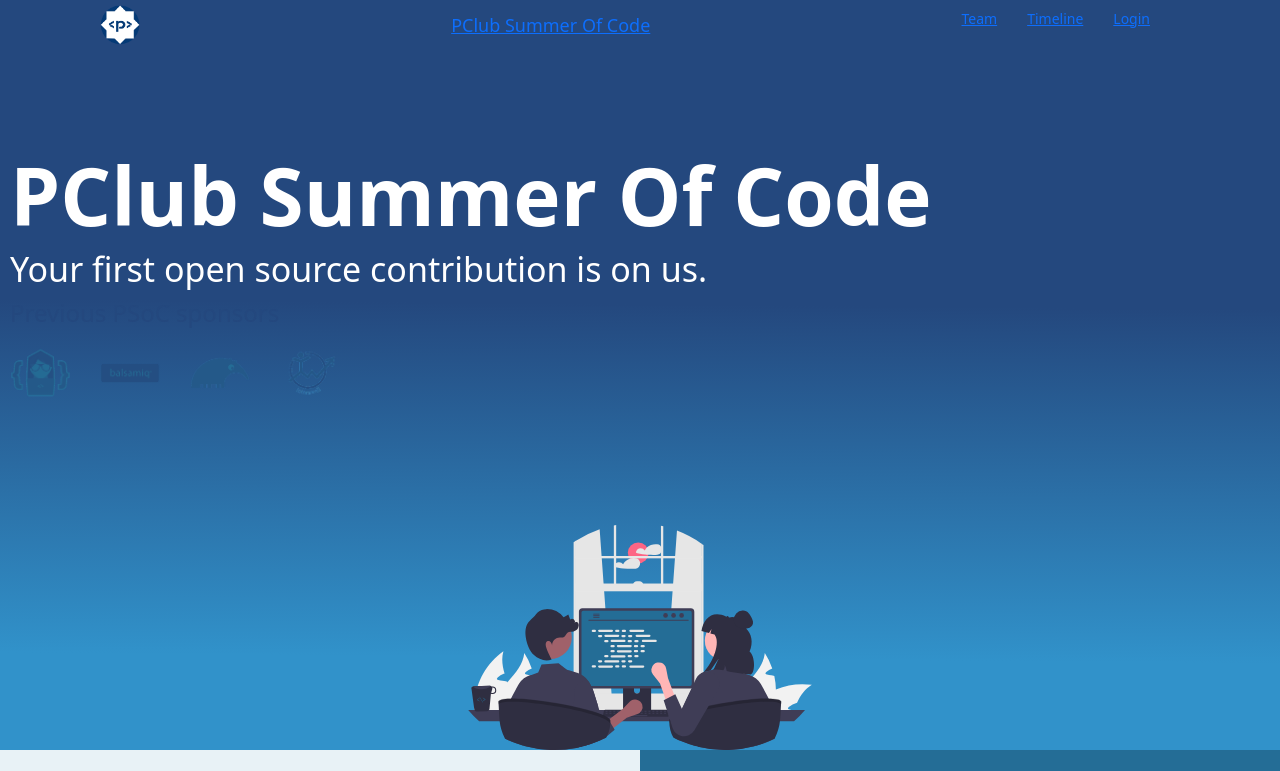
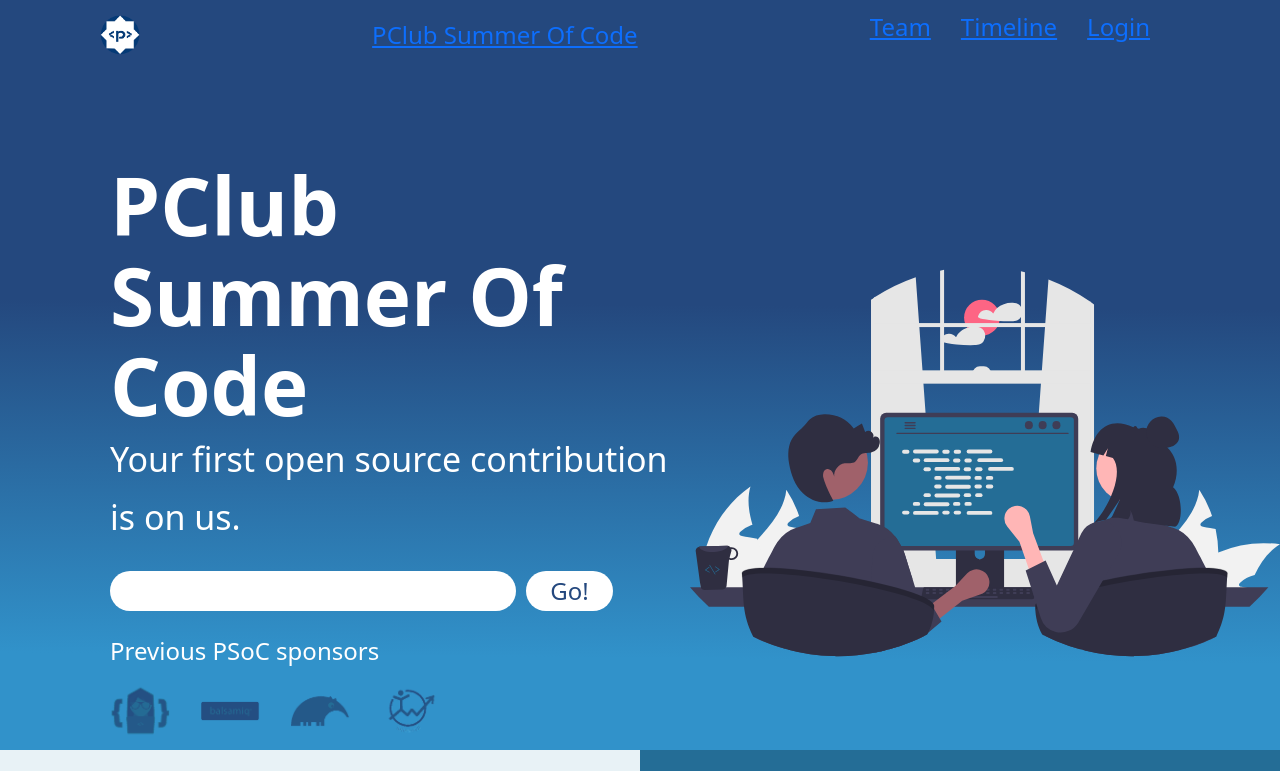
Before and after one commit to hrik2001/psoc2022-landing, a Next.js app in the folder psoc2022/: page / in a window 1280 px wide. Shown: the top 771 px of the page. Built offline with nearby package versions, Linux system fonts and the light colour scheme.

Commit message:
more changes

```diff
--- a/psoc2022/components/intro.jsx
+++ b/psoc2022/components/intro.jsx
@@ -13,7 +13,9 @@
                     layout="fixed"
                     alt=""
                 />
-                <Link href="/">PClub Summer Of Code</Link>
+                <Link href="/" className={styles.heading}>
+                    PClub Summer Of Code
+                </Link>
                 <ul className={styles.list}>
                     <li className={styles.listItem}>
                         <Link href="/product/Team">Team</Link>
@@ -26,11 +28,21 @@
                     </li>
                 </ul>
             </div>
+            <div className={styles.introcontent}>
                 <div className={styles.card}>
                     <h1 className={styles.title}>PClub Summer Of Code</h1>
                     <p className={styles.description}>
                         Your first open source contribution is on us.
                     </p>
+                    <div className={styles.emailgroup}>
+                        <input
+                            type="text"
+                            id="fname"
+                            name="fname"
+                            className={styles.email}
+                        />
+                        <button className={styles.emailbutton}>Go!</button>
+                    </div>
                     <p className={styles.sponsors}>Previous PSoC sponsors</p>
                     <ul className={styles.list}>
                         <li className={styles.listItem}>
@@ -81,6 +93,7 @@
                     />
                 </div>
             </div>
+        </div>
     );
 };
 
--- a/psoc2022/components/team.jsx
+++ b/psoc2022/components/team.jsx
@@ -38,9 +38,11 @@
                                 className="rounded-circle"
                             />
                             <CardBody>
-                                <CardTitle tag="h5">{item.name}</CardTitle>
+                                <CardTitle tag="h5" className="text-center">
+                                    {item.name}
+                                </CardTitle>
                                 <CardSubtitle
-                                    className="mb-2 text-muted"
+                                    className="mb-2 text-muted text-center"
                                     tag="h6"
                                 >
                                     {item.title}
--- a/psoc2022/styles/intro.module.css
+++ b/psoc2022/styles/intro.module.css
@@ -1,5 +1,5 @@
 .container {
-    top: 0;
+    padding-top: 10px;
     width: 100%;
     height: calc(100vh - 50px);
     background-image: linear-gradient(0.5deg, #3192ca 12.81%, #24487e 59.29%);
@@ -9,6 +9,14 @@
     box-shadow: 0px 5px 12px 2px rgba(0, 0, 0, 0.25);
     overflow: hidden;
     position: relative;
+}
+.heading {
+    text-align: left;
+}
+.introcontent {
+    display: flex;
+    flex-direction: row;
+    margin-left: 100px;
 }
 
 .navcontainer {
@@ -21,6 +29,7 @@
     padding: 0 100px;
     font-size: 18px;
     position: sticky;
+    font-size: 24px;
 }
 .card {
     flex: 1;
@@ -51,15 +60,42 @@
 .sponsors {
     font-size: 24px;
     line-height: 29px;
-    color: #24487e;
+    color: white;
 }
 
 .listItem {
     display: inline;
     margin-right: 30px;
-    font-size: 14px;
+    font-size: 24px;
+    color: azure;
 }
 
 .list {
     padding: 0;
+    font-size: 24px;
 }
+
+.emailgroup {
+    display: flex;
+    flex-direction: row;
+}
+.email {
+    border-radius: 20px;
+    border-style: none;
+    width: 70%;
+    height: 40px;
+    margin-top: 25px;
+    margin-bottom: 25px;
+}
+.emailbutton {
+    border-radius: 20px;
+    border-style: none;
+    width: 15%;
+    height: 40px;
+    margin-top: 25px;
+    margin-bottom: 25px;
+    color: #24487e;
+    margin-left: 10px;
+    background-color: white;
+    font-size: 24px;
+}
```
Lines whose indentation alone changed are shown as unchanged.
